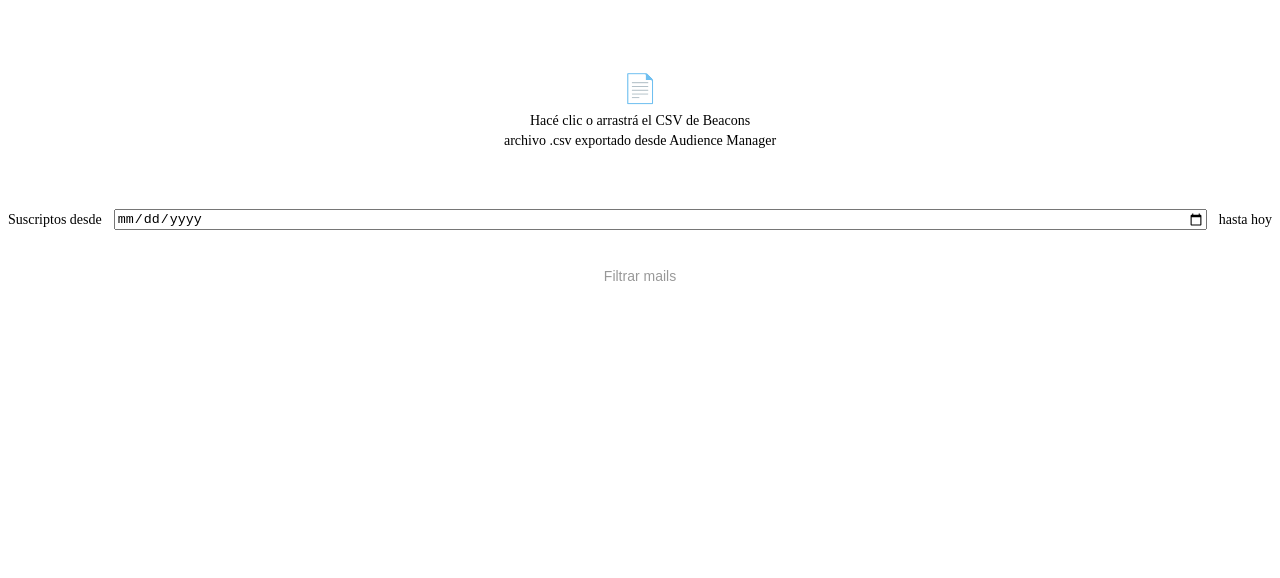
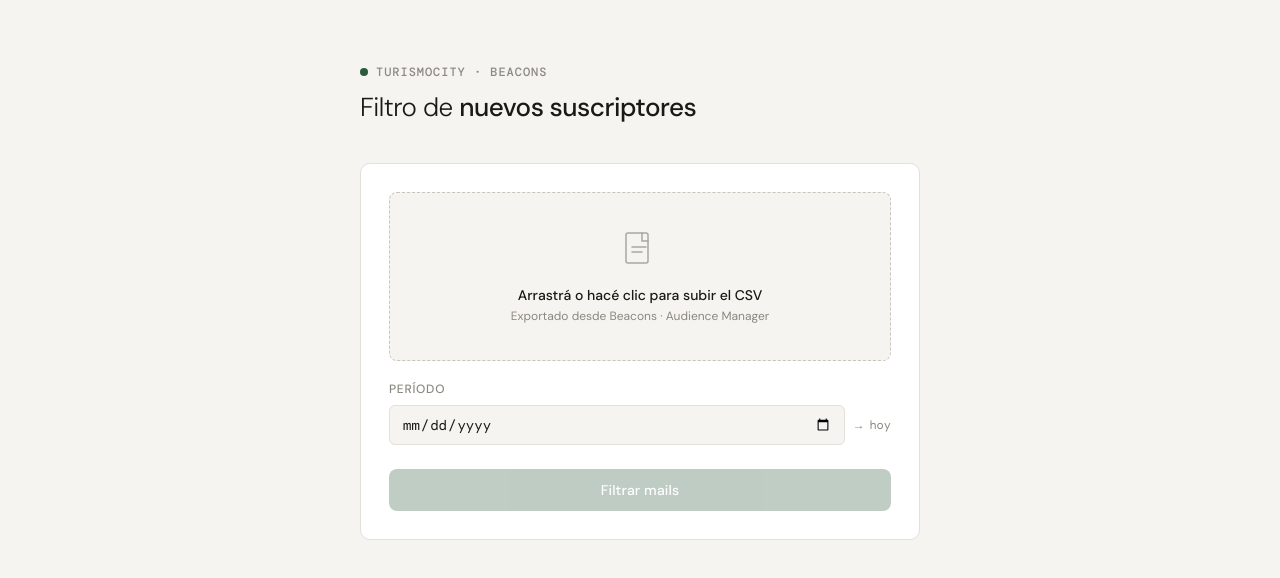
Before and after one commit to fentenberg-blip/beacon-nuevos-suscriptores, a plain HTML site: page index.html in a window 1280 px wide. Drawn offline with nearby package versions, Linux system fonts and the light colour scheme.

Commit message:
Update index.html

```diff
--- a/index.html
+++ b/index.html
@@ -1,52 +1,335 @@
+<!DOCTYPE html>
+<html lang="es">
+<head>
+  <meta charset="UTF-8">
+  <meta name="viewport" content="width=device-width, initial-scale=1.0">
+  <title>Beacons — Filtro de suscriptores</title>
+  <link href="https://fonts.googleapis.com/css2?family=DM+Mono:wght@400;500&family=DM+Sans:wght@300;400;500&display=swap" rel="stylesheet">
+  <style>
+    *, *::before, *::after { box-sizing: border-box; margin: 0; padding: 0; }
 
-<style>
-  .wrap { padding: 1.5rem 0; font-family: var(--font-sans); }
-  .drop-zone { border: 1.5px dashed var(--color-border-secondary); border-radius: var(--border-radius-lg); padding: 2.5rem 1.5rem; text-align: center; cursor: pointer; transition: background 0.15s; }
-  .drop-zone:hover, .drop-zone.over { background: var(--color-background-secondary); }
-  .drop-zone p { margin: 0; color: var(--color-text-secondary); font-size: 14px; }
-  .drop-zone .icon { font-size: 28px; margin-bottom: 8px; display: block; }
-  .drop-zone strong { color: var(--color-text-primary); font-weight: 500; }
-  .date-row { display: flex; align-items: center; gap: 12px; margin: 1.25rem 0; }
-  .date-row label { font-size: 14px; color: var(--color-text-secondary); white-space: nowrap; }
-  .date-row input[type=date] { flex: 1; }
-  button.run { width: 100%; margin-top: 0.5rem; padding: 10px; font-size: 14px; font-weight: 500; cursor: pointer; border-radius: var(--border-radius-md); border: 0.5px solid var(--color-border-secondary); background: transparent; color: var(--color-text-primary); transition: background 0.15s; }
-  button.run:hover { background: var(--color-background-secondary); }
-  button.run:disabled { opacity: 0.4; cursor: default; }
-  .result-box { margin-top: 1.5rem; }
-  .result-header { display: flex; justify-content: space-between; align-items: center; margin-bottom: 8px; }
-  .result-header span { font-size: 13px; color: var(--color-text-secondary); }
-  button.copy { font-size: 13px; padding: 5px 14px; border-radius: var(--border-radius-md); border: 0.5px solid var(--color-border-secondary); background: transparent; color: var(--color-text-primary); cursor: pointer; }
-  button.copy:hover { background: var(--color-background-secondary); }
-  textarea { width: 100%; box-sizing: border-box; min-height: 220px; font-family: var(--font-mono); font-size: 13px; border: 0.5px solid var(--color-border-tertiary); border-radius: var(--border-radius-md); padding: 12px; background: var(--color-background-secondary); color: var(--color-text-primary); resize: vertical; }
-  .msg { font-size: 13px; color: var(--color-text-secondary); margin-top: 8px; }
-  .msg.err { color: var(--color-text-danger); }
+    :root {
+      --bg: #f5f4f0;
+      --surface: #ffffff;
+      --border: #e2e0d8;
+      --border-hover: #c8c5ba;
+      --text: #1a1916;
+      --text-muted: #8a8880;
+      --accent: #2d5a3d;
+      --accent-light: #e8f0eb;
+      --danger: #c0392b;
+      --mono: 'DM Mono', monospace;
+      --sans: 'DM Sans', sans-serif;
+      --radius: 10px;
+    }
+
+    body {
+      font-family: var(--sans);
+      background: var(--bg);
+      color: var(--text);
+      min-height: 100vh;
+      display: flex;
+      align-items: flex-start;
+      justify-content: center;
+      padding: 60px 20px 80px;
+    }
+
+    .container {
+      width: 100%;
+      max-width: 560px;
+    }
+
+    header {
+      margin-bottom: 40px;
+    }
+
+    .logo {
+      display: inline-flex;
+      align-items: center;
+      gap: 8px;
+      margin-bottom: 12px;
+    }
+
+    .logo-dot {
+      width: 8px;
+      height: 8px;
+      border-radius: 50%;
+      background: var(--accent);
+    }
+
+    .logo-text {
+      font-family: var(--mono);
+      font-size: 12px;
+      font-weight: 500;
+      color: var(--text-muted);
+      letter-spacing: 0.08em;
+      text-transform: uppercase;
+    }
+
+    h1 {
+      font-size: 26px;
+      font-weight: 300;
+      color: var(--text);
+      line-height: 1.2;
+      letter-spacing: -0.02em;
+    }
+
+    h1 strong {
+      font-weight: 500;
+    }
+
+    .card {
+      background: var(--surface);
+      border: 1px solid var(--border);
+      border-radius: var(--radius);
+      padding: 28px;
+      margin-bottom: 12px;
+    }
+
+    /* Drop zone */
+    .drop-zone {
+      border: 1.5px dashed var(--border-hover);
+      border-radius: 8px;
+      padding: 36px 24px;
+      text-align: center;
+      cursor: pointer;
+      transition: all 0.2s ease;
+      background: var(--bg);
+    }
+
+    .drop-zone:hover {
+      border-color: var(--accent);
+      background: var(--accent-light);
+    }
+
+    .drop-zone.over {
+      border-color: var(--accent);
+      background: var(--accent-light);
+    }
+
+    .drop-icon {
+      width: 40px;
+      height: 40px;
+      margin: 0 auto 12px;
+      opacity: 0.35;
+    }
+
+    .drop-title {
+      font-size: 14px;
+      font-weight: 500;
+      color: var(--text);
+      margin-bottom: 4px;
+    }
+
+    .drop-sub {
+      font-size: 12px;
+      color: var(--text-muted);
+    }
+
     #file-input { display: none; }
-  .filename { font-size: 13px; color: var(--color-text-secondary); margin-top: 10px; text-align: center; }
+
+    .filename-badge {
+      display: none;
+      align-items: center;
+      gap: 8px;
+      margin-top: 14px;
+      padding: 8px 12px;
+      background: var(--accent-light);
+      border-radius: 6px;
+      font-family: var(--mono);
+      font-size: 12px;
+      color: var(--accent);
+    }
+
+    .filename-badge.visible { display: flex; }
+
+    .filename-badge svg { flex-shrink: 0; }
+
+    /* Date row */
+    .field-group {
+      margin-top: 20px;
+    }
+
+    .field-label {
+      font-size: 12px;
+      font-weight: 500;
+      color: var(--text-muted);
+      letter-spacing: 0.06em;
+      text-transform: uppercase;
+      margin-bottom: 8px;
+      display: block;
+    }
+
+    .date-row {
+      display: flex;
+      align-items: center;
+      gap: 10px;
+    }
+
+    .date-row input[type=date] {
+      flex: 1;
+      font-family: var(--mono);
+      font-size: 14px;
+      color: var(--text);
+      background: var(--bg);
+      border: 1px solid var(--border);
+      border-radius: 6px;
+      padding: 9px 12px;
+      outline: none;
+      transition: border-color 0.15s;
+      appearance: none;
+      -webkit-appearance: none;
+    }
+
+    .date-row input[type=date]:focus {
+      border-color: var(--accent);
+    }
+
+    .date-sep {
+      font-size: 12px;
+      color: var(--text-muted);
+      white-space: nowrap;
+      font-family: var(--mono);
+    }
+
+    /* Button */
+    .btn-run {
+      width: 100%;
+      margin-top: 24px;
+      padding: 12px;
+      font-family: var(--sans);
+      font-size: 14px;
+      font-weight: 500;
+      color: #fff;
+      background: var(--accent);
+      border: none;
+      border-radius: 8px;
+      cursor: pointer;
+      transition: opacity 0.15s, transform 0.1s;
+      letter-spacing: 0.01em;
+    }
+
+    .btn-run:hover:not(:disabled) { opacity: 0.88; }
+    .btn-run:active:not(:disabled) { transform: scale(0.99); }
+    .btn-run:disabled { opacity: 0.3; cursor: default; }
+
+    /* Result */
+    .result-card {
+      display: none;
+      background: var(--surface);
+      border: 1px solid var(--border);
+      border-radius: var(--radius);
+      overflow: hidden;
+    }
+
+    .result-card.visible { display: block; }
+
+    .result-header {
+      display: flex;
+      align-items: center;
+      justify-content: space-between;
+      padding: 14px 20px;
+      border-bottom: 1px solid var(--border);
+    }
+
+    .result-count {
+      font-family: var(--mono);
+      font-size: 13px;
+      color: var(--text-muted);
+    }
+
+    .result-count strong {
+      font-size: 15px;
+      color: var(--accent);
+      font-weight: 500;
+    }
+
+    .btn-copy {
+      font-family: var(--sans);
+      font-size: 12px;
+      font-weight: 500;
+      color: var(--accent);
+      background: var(--accent-light);
+      border: none;
+      border-radius: 6px;
+      padding: 6px 14px;
+      cursor: pointer;
+      transition: opacity 0.15s;
+    }
+
+    .btn-copy:hover { opacity: 0.75; }
+
+    textarea {
+      display: block;
+      width: 100%;
+      min-height: 200px;
+      font-family: var(--mono);
+      font-size: 13px;
+      color: var(--text);
+      background: #fafaf8;
+      border: none;
+      padding: 16px 20px;
+      resize: vertical;
+      outline: none;
+      line-height: 1.7;
+    }
+
+    .msg {
+      padding: 10px 20px;
+      font-size: 12px;
+      color: var(--text-muted);
+      border-top: 1px solid var(--border);
+      font-family: var(--mono);
+    }
+
+    .msg.err { color: var(--danger); }
+    .msg:empty { display: none; }
   </style>
+</head>
+<body>
+  <div class="container">
+    <header>
+      <div class="logo">
+        <div class="logo-dot"></div>
+        <span class="logo-text">Turismocity · Beacons</span>
+      </div>
+      <h1>Filtro de <strong>nuevos suscriptores</strong></h1>
+    </header>
 
-<div class="wrap">
+    <div class="card">
       <div class="drop-zone" id="drop-zone">
-    <span class="icon">📄</span>
-    <p><strong>Hacé clic o arrastrá el CSV de Beacons</strong></p>
-    <p style="margin-top:4px;">archivo .csv exportado desde Audience Manager</p>
+        <svg class="drop-icon" viewBox="0 0 40 40" fill="none" xmlns="http://www.w3.org/2000/svg">
+          <rect x="6" y="4" width="22" height="30" rx="2" stroke="#1a1916" stroke-width="1.5"/>
+          <path d="M22 4v8h6" stroke="#1a1916" stroke-width="1.5" stroke-linecap="round"/>
+          <path d="M12 18h14M12 23h10" stroke="#1a1916" stroke-width="1.5" stroke-linecap="round"/>
+        </svg>
+        <div class="drop-title">Arrastrá o hacé clic para subir el CSV</div>
+        <div class="drop-sub">Exportado desde Beacons · Audience Manager</div>
         <input type="file" id="file-input" accept=".csv">
       </div>
-  <div class="filename" id="filename"></div>
 
-  <div class="date-row">
-    <label>Suscriptos desde</label>
-    <input type="date" id="desde">
-    <label>hasta hoy</label>
+      <div class="filename-badge" id="filename-badge">
+        <svg width="13" height="13" viewBox="0 0 13 13" fill="none"><rect x="1" y="1" width="8" height="11" rx="1" stroke="#2d5a3d" stroke-width="1.2"/><path d="M9 1l3 3v7a1 1 0 01-1 1H4" stroke="#2d5a3d" stroke-width="1.2"/></svg>
+        <span id="filename-text"></span>
       </div>
 
-  <button class="run" id="btn-run" disabled>Filtrar mails</button>
+      <div class="field-group">
+        <label class="field-label">Período</label>
+        <div class="date-row">
+          <input type="date" id="desde">
+          <span class="date-sep">→ hoy</span>
+        </div>
+      </div>
 
-  <div class="result-box" id="result-box" style="display:none;">
+      <button class="btn-run" id="btn-run" disabled>Filtrar mails</button>
+    </div>
+
+    <div class="result-card" id="result-card">
       <div class="result-header">
-      <span id="count-label"></span>
-      <button class="copy" id="btn-copy">Copiar todo</button>
+        <span class="result-count" id="count-label">—</span>
+        <button class="btn-copy" id="btn-copy">Copiar todo</button>
       </div>
-    <textarea id="output" readonly></textarea>
+      <textarea id="output" readonly spellcheck="false"></textarea>
       <div class="msg" id="msg"></div>
     </div>
   </div>
@@ -56,9 +339,10 @@
 
     const dropZone = document.getElementById('drop-zone');
     const fileInput = document.getElementById('file-input');
-  const filenameEl = document.getElementById('filename');
+    const filenameBadge = document.getElementById('filename-badge');
+    const filenameText = document.getElementById('filename-text');
     const btnRun = document.getElementById('btn-run');
-  const resultBox = document.getElementById('result-box');
+    const resultCard = document.getElementById('result-card');
     const output = document.getElementById('output');
     const countLabel = document.getElementById('count-label');
     const btnCopy = document.getElementById('btn-copy');
@@ -70,24 +354,24 @@
     dropZone.addEventListener('drop', e => {
       e.preventDefault();
       dropZone.classList.remove('over');
-    const file = e.dataTransfer.files[0];
-    if (file) loadFile(file);
+      if (e.dataTransfer.files[0]) loadFile(e.dataTransfer.files[0]);
     });
     fileInput.addEventListener('change', () => { if (fileInput.files[0]) loadFile(fileInput.files[0]); });
 
     function loadFile(file) {
-    filenameEl.textContent = file.name;
+      filenameText.textContent = file.name;
+      filenameBadge.classList.add('visible');
       const reader = new FileReader();
       reader.onload = e => {
         csvData = e.target.result;
         btnRun.disabled = false;
-      resultBox.style.display = 'none';
+        resultCard.classList.remove('visible');
         msgEl.textContent = '';
+        msgEl.className = 'msg';
       };
       reader.readAsText(file);
     }
 
-  // Parser CSV robusto — maneja comillas, comas dentro de campos, y caracteres especiales
     function parseRow(line) {
       const cols = [];
       let cur = '', inQ = false;
@@ -101,17 +385,15 @@
       return cols;
     }
 
-  // Convierte MM/DD/YYYY → entero YYYYMMDD para comparación directa
     function toInt(str) {
       if (!str) return null;
-    // limpiar caracteres invisibles y espacios
       str = str.replace(/[^\d\/]/g, '').trim();
       const m = str.match(/^(\d{1,2})\/(\d{1,2})\/(\d{4})$/);
       if (!m) return null;
       return parseInt(m[3] + m[1].padStart(2,'0') + m[2].padStart(2,'0'));
     }
 
-  document.getElementById('btn-run').addEventListener('click', () => {
+    btnRun.addEventListener('click', () => {
       if (!csvData) return;
       const desde = document.getElementById('desde').value;
       if (!desde) { msgEl.textContent = 'Elegí una fecha de inicio.'; msgEl.className = 'msg err'; return; }
@@ -129,15 +411,13 @@
       const lines = csvData.split('\n').map(l => l.trim()).filter(Boolean);
       if (lines.length < 2) { msgEl.textContent = 'Archivo vacío.'; msgEl.className = 'msg err'; return; }
 
-    // Detectar índices desde el header
       const headers = parseRow(lines[0]).map(h => h.replace(/"/g,'').trim().toLowerCase());
       const emailIdx = headers.findIndex(h => h === 'email');
       const dateIdx = headers.findIndex(h => h.startsWith('date_added'));
 
       if (emailIdx === -1 || dateIdx === -1) {
-      msgEl.textContent = 'Columnas encontradas: ' + headers.join(' | ');
+        msgEl.textContent = 'Columnas: ' + headers.join(' | ');
         msgEl.className = 'msg err';
-      resultBox.style.display = 'none';
         return;
       }
 
@@ -148,15 +428,14 @@
         const cols = parseRow(row);
         const email = (cols[emailIdx] || '').trim();
         if (!email || !email.includes('@')) continue;
-
         const dateInt = toInt(cols[dateIdx] || '');
         if (dateInt === null) { sinFecha++; continue; }
         if (dateInt >= desdeInt && dateInt <= hoyInt) mails.push(email);
       }
 
       output.value = mails.join('\n');
-    countLabel.textContent = mails.length + ' mails';
-    resultBox.style.display = 'block';
+      countLabel.innerHTML = '<strong>' + mails.length + '</strong> mails encontrados';
+      resultCard.classList.add('visible');
       msgEl.textContent = sinFecha > 0 ? sinFecha + ' filas ignoradas por fecha inválida.' : '';
       msgEl.className = 'msg';
     });
@@ -164,8 +443,10 @@
     btnCopy.addEventListener('click', () => {
       if (!output.value) return;
       navigator.clipboard.writeText(output.value).then(() => {
-      btnCopy.textContent = 'Copiado';
-      setTimeout(() => btnCopy.textContent = 'Copiar todo', 1500);
+        btnCopy.textContent = 'Copiado ✓';
+        setTimeout(() => btnCopy.textContent = 'Copiar todo', 1800);
       });
     });
   </script>
+</body>
+</html>
```
Lines whose indentation alone changed are shown as unchanged.
